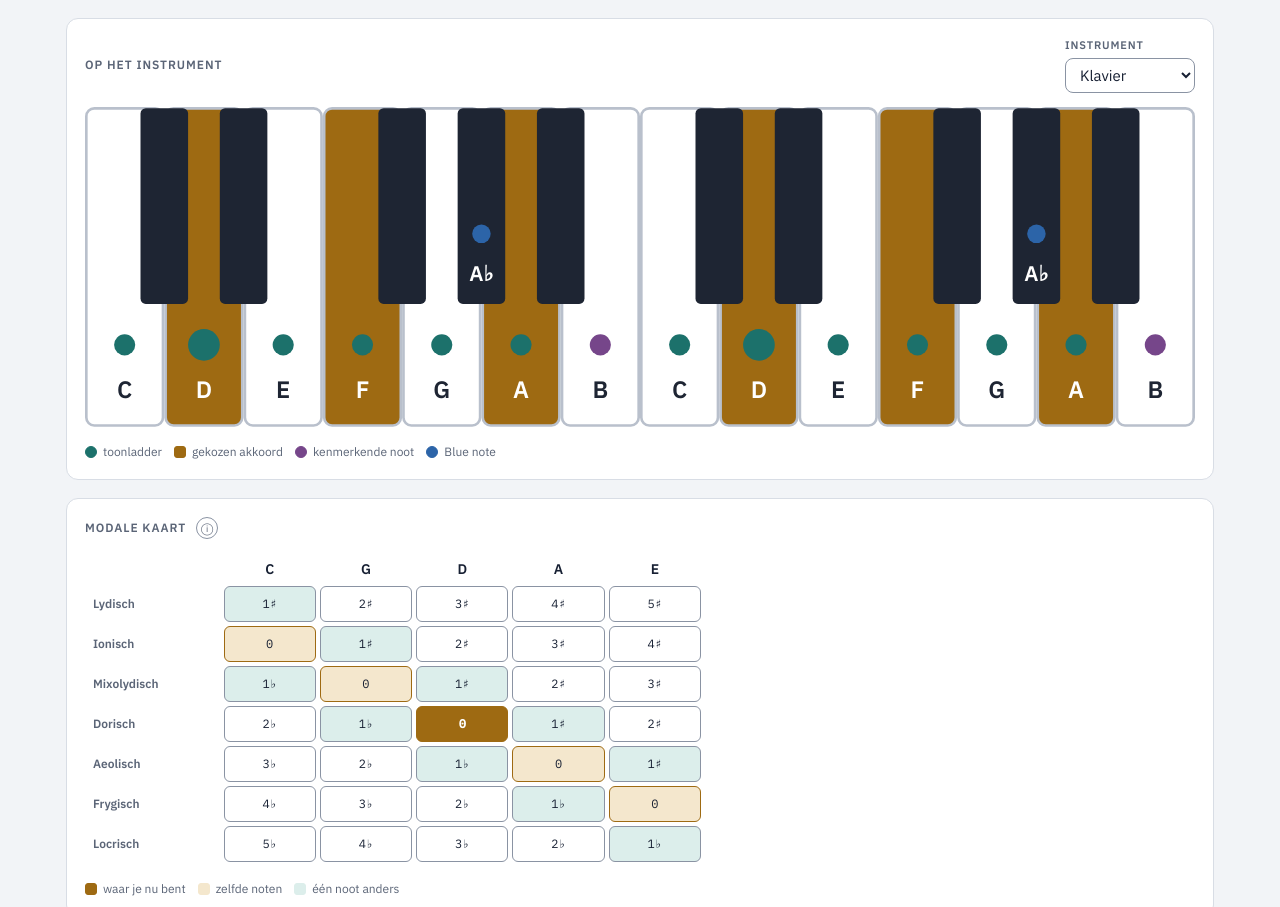
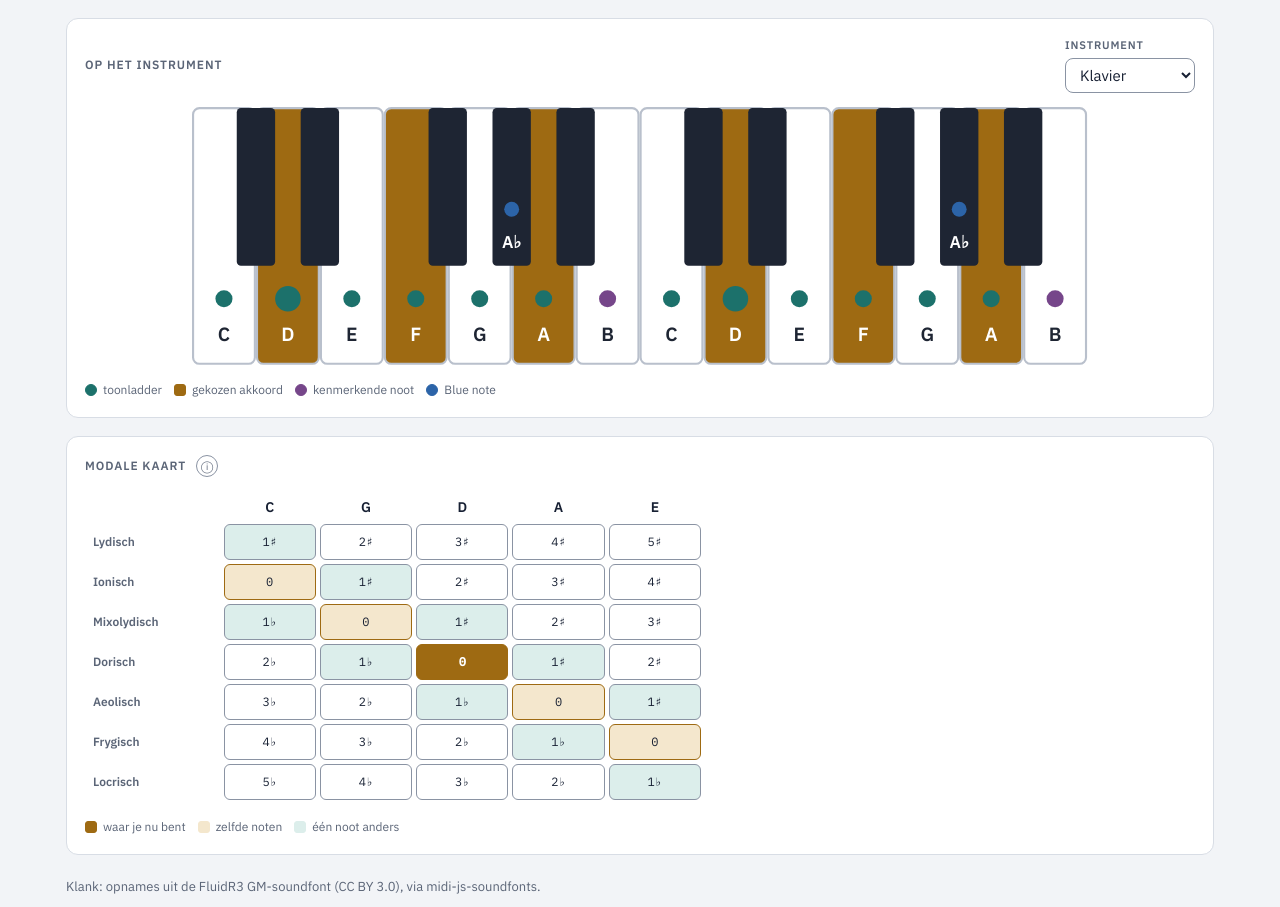
Before and after one commit to krogiers/Scale-explorer, a React (Vite) app: page /#ladder in a window 1280 px wide. Shown: the part 801-1708 px from the top of the page. Built offline with nearby package versions, Linux system fonts and the light colour scheme.

Commit message:
* Tweak css

```diff
--- a/src/styles/shell.css
+++ b/src/styles/shell.css
@@ -20,12 +20,17 @@
   .tabs{order:3;width:100%}
   .tab{flex:1;justify-content:center}
   .brand{font-size:18px}
+  /* speelt de loop, dan krijgt het pilletje de plaats van de titel: de balk blijft twee rijen hoog */
+  .appbar-in:has(.loop-pill) .brand{display:none}
+  .loop-pill{margin-left:0}
 }
 
 /* schermen: dezelfde panelen als vroeger, per scherm geschikt */
 .screen-grid{display:grid;grid-template-columns:minmax(0,5fr) minmax(0,6fr);gap:18px}
 .screen-grid.spelen{grid-template-columns:minmax(0,1fr)}
 @media (max-width:820px){.screen-grid{grid-template-columns:minmax(0,1fr)}}
+/* op Ladder is het instrument een hulp om de noten te zien, niet de hoofdzaak: niet hoger dan nodig */
+.screen-grid:not(.spelen) .kb svg{max-height:260px;width:auto;max-width:100%;display:block;margin:0 auto}
 
 /* paneelkop: titel, ⓘ voor de uitleg, rechts bediening */
 .phead{display:flex;align-items:center;gap:8px 10px;flex-wrap:wrap}
```
Also changed, not shown: 3 other files (tests, documents, lock files or other folders).
